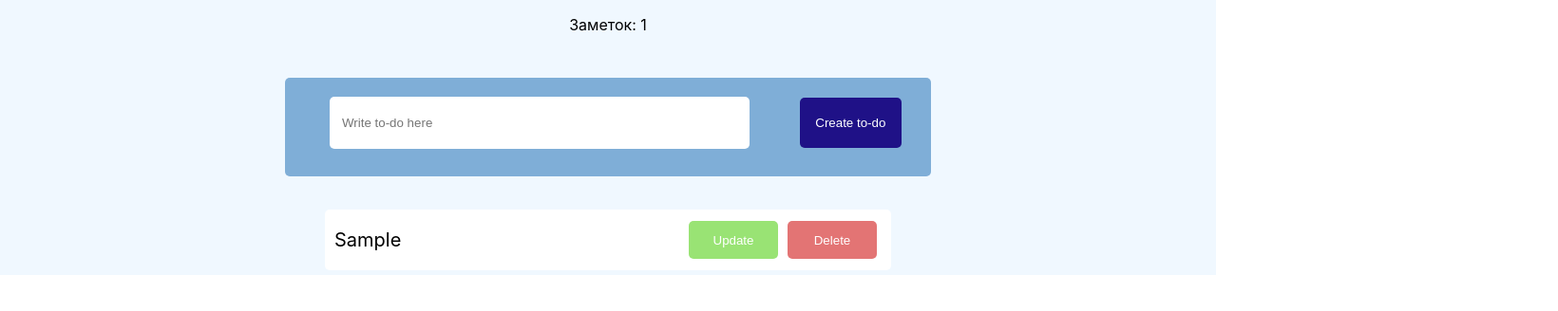
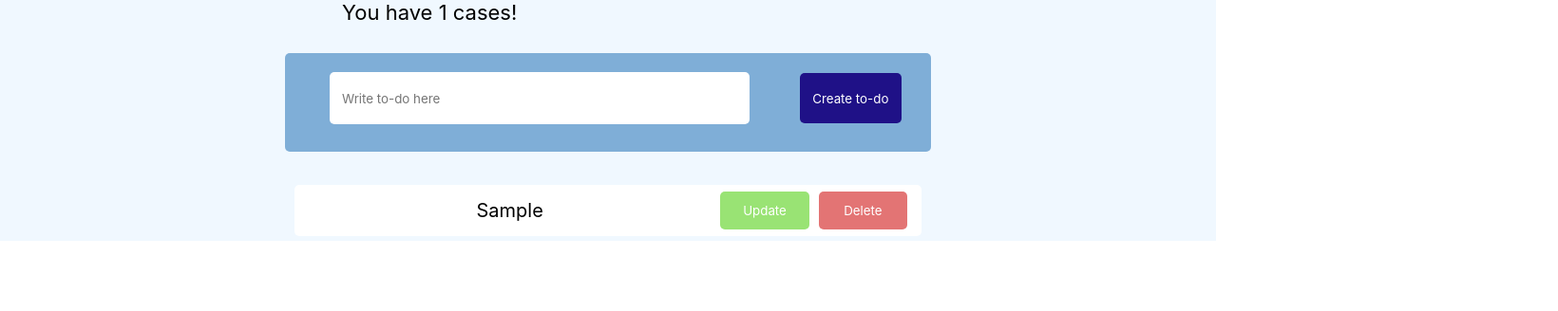
Before and after one commit to atenobi/test-task-todo, a React (Create React App) app: page / in a window 1280 px wide. Both pictures are taken after typing "Sample" into the empty fields and a click on the button "Create to-do". Shown: the top 328 px of the page at 95% size, 1640 px wide, since content can reach past the window. Built offline with nearby package versions, Linux system fonts and the light colour scheme.

Commit message:
add / updating items

```diff
--- a/src/App.jsx
+++ b/src/App.jsx
@@ -2,6 +2,7 @@ import React, { useState }  from "react";
 import './App.css';
 
 // components
+import ToDoCounter from "./components/ToDoCounter/ToDoCounter";
 import ToDoMainMenu from "./components/ToDoMainMenu/ToDoMainMenu";
 import ToDoItem from "./components/ToDoItem/ToDoItem";
 
@@ -13,32 +14,35 @@ function App() {
       const newItem = {
         id: Math.random().toString(36).substr(2, 9),
         value: userInput,
+        change: function (value) {
+          this.value = value;
+        }
       }
       setToDoArr([...toDoArr, newItem]);
     }
+  };
+
+  const updateItem = (toDo, newValue) => {
+    const updatedEl = toDoArr.find(el => el.id === toDo.id)
+    updatedEl.change(newValue);
+    return updatedEl;
   };
 
   const removeItem = (id) => {
     setToDoArr([...toDoArr.filter((el) => el.id !== id)]);
   };
 
-  const apdateItem = (id) => {
-   setToDoArr([...toDoArr.filter((el) => {
-     if (el.id === id) {
-       return el.value = 'updated';
-     }
-   })])
-  }
 
   return (
     <div className="App">
-      <p>Заметок: {toDoArr.length}</p>
+      <ToDoCounter toDoCount={toDoArr.length} />
       <ToDoMainMenu addToDoToArray={addToDoToArray} />
       {toDoArr.length > 0 && toDoArr.map((el) => (
           <ToDoItem
             key={el.id}
             item={el}
             removeItem={removeItem}
+            updateItem={updateItem}
           />
         ))
       }
--- /dev/null
+++ b/src/components/ToDoCounter/ToDoCounter.jsx
@@ -0,0 +1,21 @@
+import React from "react";
+import PropTypes from "prop-types";
+
+// styles
+import './index.scss';
+
+const ToDoCounter = ({ toDoCount }) => {
+	return (
+		<div className='counter_container'>
+			<p className='counter_text'>
+				You have {toDoCount} cases!
+			</p>
+		</div>
+	)
+}
+
+ToDoCounter.propTypes = {
+	toDoCount: PropTypes.number.isRequired,
+}
+
+export default ToDoCounter;
--- /dev/null
+++ b/src/components/ToDoCounter/index.scss
@@ -0,0 +1,9 @@
+.counter_container {
+  width: 100%;
+  padding-left: 45em;
+}
+
+.counter_text {
+  width: 100%;
+  font-size: 22px;
+}
--- a/src/components/ToDoItem/ToDoItem.jsx
+++ b/src/components/ToDoItem/ToDoItem.jsx
@@ -1,10 +1,37 @@
-import React, {useState} from "react";
+import React, { useState } from "react";
 import PropTypes from "prop-types";
+
+// components
+import UpdateMenu from "../UpdateMenu/UpdateMenu";
 
 // styles
 import './index..scss'
 
-const ToDoItem = ({ item, removeItem }) => {
+const ToDoItem = ({ item, removeItem, updateItem }) => {
+	 const [update, setUpdate] = useState({
+		 id: null,
+		 value: '',
+	 })
+
+	const updateHandler = (value) => {
+		updateItem(update, value);
+
+		setUpdate({
+			id: null,
+			value: '',
+		})
+	}
+
+	if (update.id) {
+		return <UpdateMenu updateHandler={updateHandler} update={update.value} />
+	}
+
+	// unfinished hash searching
+
+	// const findHash = () => {
+	// 	const hash = item.value.match(/#\w+/gm).toString().replaceAll('#', '');
+	// 	return hash;
+	// }
 
 	return (
 		<>
@@ -18,12 +45,13 @@ const ToDoItem = ({ item, removeItem }) => {
 					<div className='item_button_container'>
 						<button
 							className='item_update_button'
+							onClick={() => setUpdate({ id: item.id, value: item.value })}
 						>
 							Update
 						</button>
 						<button
 							className='item_delete_button'
-						onClick={() => {removeItem(item.id)}}
+							onClick={() => removeItem(item.id)}
 						>
 							Delete
 						</button>
@@ -36,6 +64,7 @@ const ToDoItem = ({ item, removeItem }) => {
 ToDoItem.propTypes = {
 	item: PropTypes.object.isRequired,
 	removeItem: PropTypes.func.isRequired,
+	updateItem: PropTypes.func.isRequired,
 };
 
 export default ToDoItem;
--- a/src/components/ToDoItem/index..scss
+++ b/src/components/ToDoItem/index..scss
@@ -1,5 +1,5 @@
 .item_container {
-  width: 45%;
+  width: 50%;
   margin: 5px 0;
   display: flex;
   flex-direction: row;
@@ -13,6 +13,11 @@
 
 .item_text {
   font-size: 20px;
+  width: 65%;
+  height: max-content;
+  word-break: break-word;
+  padding: 10px;
+  margin: 5px;
 }
 
 .item_button_container {
@@ -26,6 +31,7 @@
   width: 7em;
   height: 3em;
   border-radius: 5px;
+  margin: 5px;
   color: #ffffff;
   background-color: #99e374;
 }
@@ -35,6 +41,19 @@
   width: 7em;
   height: 3em;
   border-radius: 5px;
+  margin: 5px;
   color: #ffffff;
   background-color: #e37474;
 }
+// unfinished hash searching
+//.hash {
+//  font-size: 20px;
+//  background-color: #f3afaf;
+//  width: 15%;
+//  height: max-content;
+//  word-break: break-word;
+//  border-radius: 5px;
+//  margin: 5px;
+//  padding: 10px;
+//  margin: 5px;
+//}
--- a/src/components/ToDoMainMenu/ToDoMainMenu.jsx
+++ b/src/components/ToDoMainMenu/ToDoMainMenu.jsx
@@ -5,11 +5,9 @@ import PropTypes from 'prop-types'
 import  './index.scss'
 
 const ToDoMainMenu = ({ addToDoToArray }) => {
-	let [userString, setUserString] = useState('');
+	const [userString, setUserString] = useState('');
 
-	const inputHandler = (e) => {
-		setUserString(e.currentTarget.value);
-	};
+	const inputHandler = e => setUserString(e.currentTarget.value);
 
 	const submitHandler = (e) => {
 		e.preventDefault();
--- /dev/null
+++ b/src/components/UpdateMenu/UpdateMenu.jsx
@@ -0,0 +1,55 @@
+import React, { useState } from "react";
+import PropTypes from 'prop-types'
+
+// style
+import  './index.scss'
+
+const UpdateMenu = ({ updateHandler, update }) => {
+	let [userString, setUserString] = useState(update);
+
+	const inputHandler = e => setUserString(e.currentTarget.value);
+
+	const submitHandler = (e) => {
+		e.preventDefault();
+		updateHandler(userString);
+	};
+
+	const enterKeyHandler = (e) => {
+		if (e.key === 'Enter') {
+			submitHandler(e);
+		}
+	};
+
+	return (
+		<>
+			<div className="update_menu">
+				<form action={"update_to_do"}
+				      onSubmit={submitHandler}
+				      onKeyDown={enterKeyHandler}
+				>
+					<input
+						className='update_menu_input'
+						value={userString}
+						type="text"
+						aria-multiline={true}
+						placeholder='Update to-do'
+						onInput={inputHandler}
+					/>
+					<button
+						className='update_menu_button'
+						type='submit'
+					>
+						Update
+					</button>
+				</form>
+			</div>
+		</>
+	)
+};
+
+UpdateMenu.propTypes = {
+	updateHandler: PropTypes.func.isRequired,
+	update: PropTypes.string.isRequired,
+}
+
+export default UpdateMenu;
--- /dev/null
+++ b/src/components/UpdateMenu/index.scss
@@ -0,0 +1,31 @@
+.update_menu {
+  background-color: #c2f4cc;
+  width: 43em;
+  height: 3em;
+  margin: 0 auto 0;
+  padding: 9px;
+  display: flex;
+  justify-content: space-between;
+  border-radius: 5px;
+}
+
+.update_menu_input {
+  flex-grow: 2;
+  width: 34em;
+  height: 3em;
+  margin: 0 5em 0 3em;
+  padding-left: 1em;
+  outline: none;
+  border: hidden;
+  border-radius: 5px;
+}
+
+.update_menu_button {
+  flex-grow: 1;
+  width: 6em;
+  height: 3em;
+  border: hidden;
+  border-radius: 5px;
+  color: #ffffff;
+  background-color: #00a51e;
+}
--- a/src/index.css
+++ b/src/index.css
@@ -1,4 +1,4 @@
-body {
+* {
   margin: 0;
   font-family: -apple-system, BlinkMacSystemFont, 'Segoe UI', 'Roboto', 'Oxygen',
     'Ubuntu', 'Cantarell', 'Fira Sans', 'Droid Sans', 'Helvetica Neue',
```
Lines whose indentation alone changed are shown as unchanged.
